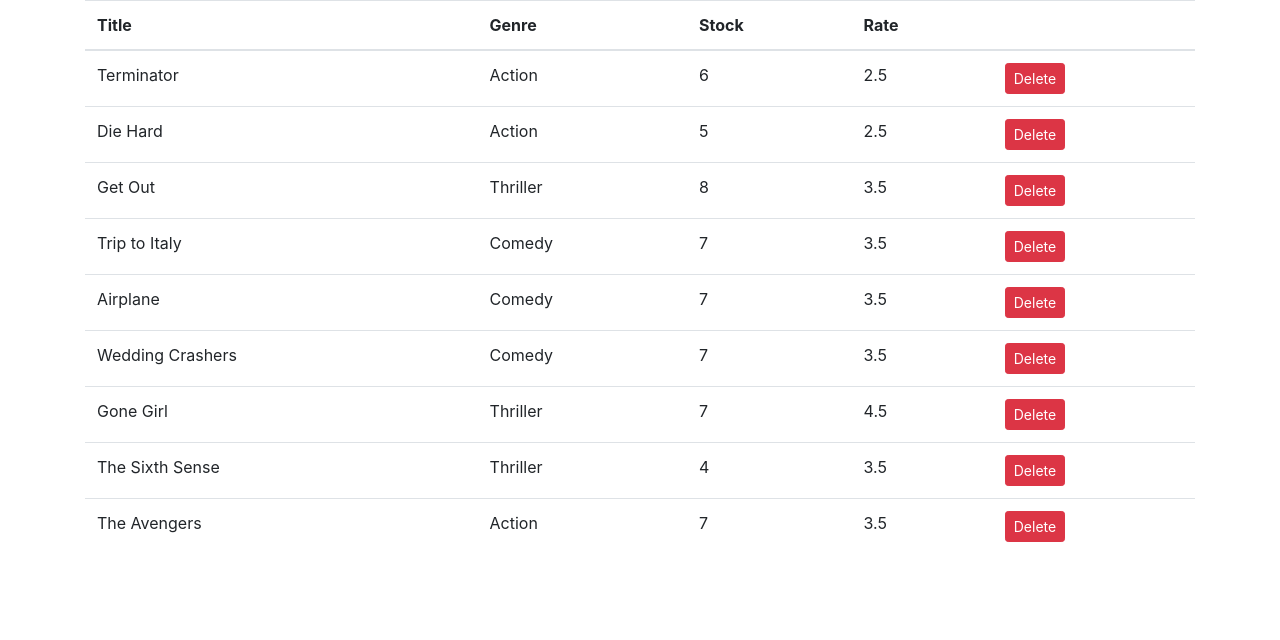
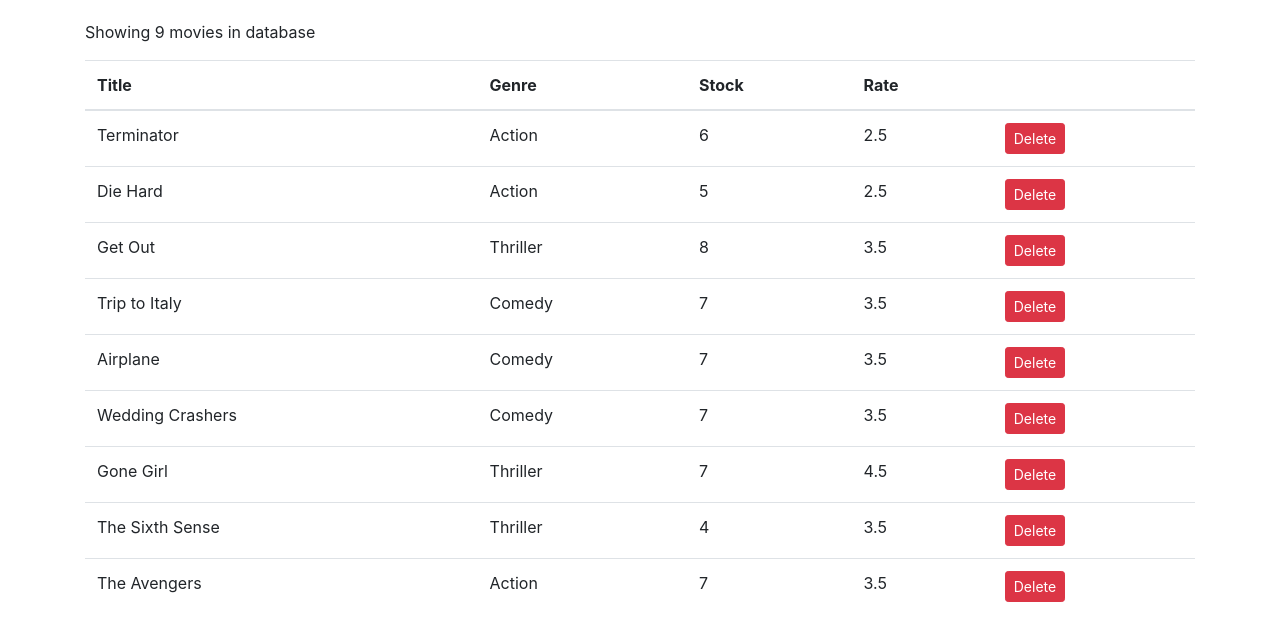
Before and after one commit to mojtabavi/Programing-Training, a React (Create React App) app in the folder React/vidly/: page / in a window 1280 px wide. Shown: the top 640 px of the page. Built offline with nearby package versions, Linux system fonts and the light colour scheme.

Commit message:
React-Handle Delete Button fix ReactFragment

```diff
--- a/React/vidly/src/components/movies.jsx
+++ b/React/vidly/src/components/movies.jsx
@@ -12,7 +12,14 @@
     };
 
     render() {
-        return ( <table className="table">
+        const {length: count} = this.state.movies
+
+        if(count === 0)
+            return (<p>There are no movies in database</p>);
+        return (
+        <React.Fragment>
+        <p>Showing {count} movies in database</p>
+        <table className="table">
             <thead>
                 <tr>
                     <th>Title</th>
@@ -35,6 +42,7 @@
                 ))}
             </tbody>
         </table>
+        </React.Fragment>
         );
     }
 }
--- a/React/vidly/src/index.css
+++ b/React/vidly/src/index.css
@@ -5,6 +5,7 @@
     sans-serif;
   -webkit-font-smoothing: antialiased;
   -moz-osx-font-smoothing: grayscale;
+  padding: 20px 0 0 0;
 }
 
 code {
```
